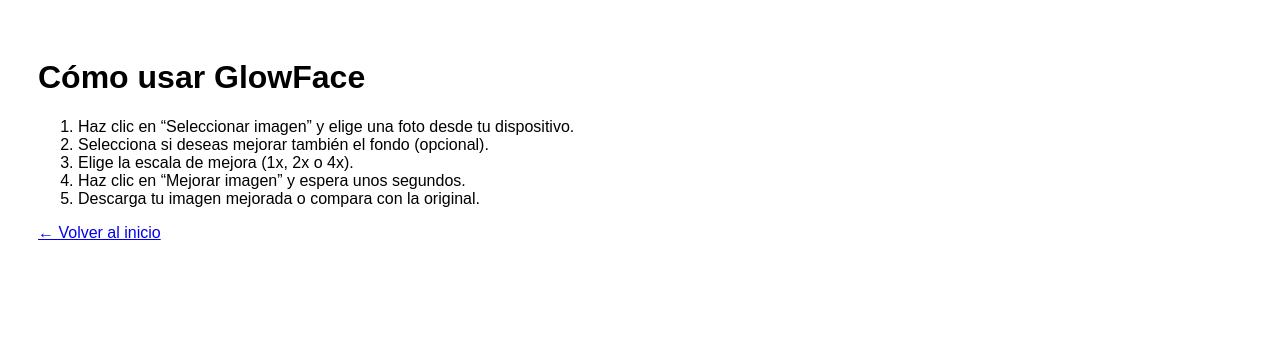
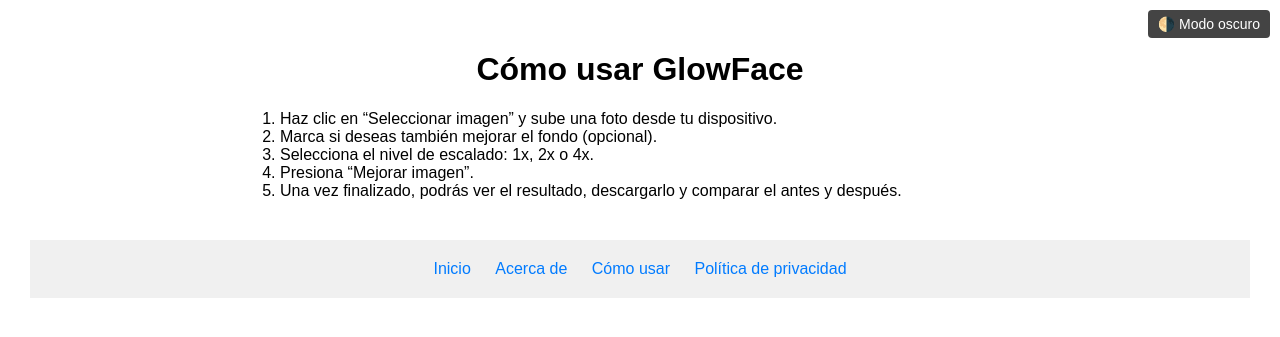
Before and after one commit to adritoon/FaceA, a Flask app: page /como-usar in a window 1280 px wide. Shown: the top 337 px of the page. Run offline with Flask 3, Linux system fonts and the light colour scheme.

Commit message:
Mejora de modo oscuro persistente y footer

```diff
--- a/templates/como_usar.html
+++ b/templates/como_usar.html
@@ -2,17 +2,108 @@
 <html lang="es">
 <head>
   <meta charset="UTF-8">
-  <title>Cómo usar</title>
+  <title>Cómo usar GlowFace</title>
+  <style>
+    body {
+      font-family: Arial, sans-serif;
+      padding: 30px;
+      margin: 0;
+      background-color: #fff;
+      color: #000;
+      transition: background-color 0.3s, color 0.3s;
+    }
+
+    body.dark {
+      background-color: #121212;
+      color: #eee;
+    }
+
+    .container {
+      max-width: 800px;
+      margin: auto;
+    }
+
+    h1 {
+      text-align: center;
+    }
+
+    #footer {
+      margin-top: 40px;
+      padding: 20px;
+      background-color: #f0f0f0;
+      text-align: center;
+    }
+
+    #footer a {
+      color: #007bff;
+      margin: 0 10px;
+      text-decoration: none;
+    }
+
+    #footer a:hover {
+      text-decoration: underline;
+    }
+
+    body.dark #footer {
+      background-color: #121212;
+      color: #ccc;
+    }
+
+    body.dark #footer a {
+      color: #9fc3ff;
+    }
+
+    .theme-toggle {
+      position: absolute;
+      top: 10px;
+      right: 10px;
+      font-size: 14px;
+      padding: 6px 10px;
+      background: #444;
+      color: white;
+      border: none;
+      border-radius: 4px;
+      cursor: pointer;
+    }
+
+    body.dark .theme-toggle {
+      background: #eee;
+      color: black;
+    }
+  </style>
 </head>
-<body style="font-family: Arial; padding: 30px;">
-  <h1>Cómo usar GlowFace</h1>
-  <ol>
-    <li>Haz clic en “Seleccionar imagen” y elige una foto desde tu dispositivo.</li>
-    <li>Selecciona si deseas mejorar también el fondo (opcional).</li>
-    <li>Elige la escala de mejora (1x, 2x o 4x).</li>
-    <li>Haz clic en “Mejorar imagen” y espera unos segundos.</li>
-    <li>Descarga tu imagen mejorada o compara con la original.</li>
-  </ol>
-  <a href="/">← Volver al inicio</a>
+<body>
+  <button class="theme-toggle" onclick="toggleTheme()">🌗 Modo oscuro</button>
+
+  <div class="container">
+    <h1>Cómo usar GlowFace</h1>
+    <ol>
+      <li>Haz clic en “Seleccionar imagen” y sube una foto desde tu dispositivo.</li>
+      <li>Marca si deseas también mejorar el fondo (opcional).</li>
+      <li>Selecciona el nivel de escalado: 1x, 2x o 4x.</li>
+      <li>Presiona “Mejorar imagen”.</li>
+      <li>Una vez finalizado, podrás ver el resultado, descargarlo y comparar el antes y después.</li>
+    </ol>
+  </div>
+
+  <div id="footer">
+    <a href="/">Inicio</a>
+    <a href="/acerca">Acerca de</a>
+    <a href="/como-usar">Cómo usar</a>
+    <a href="/privacidad">Política de privacidad</a>
+  </div>
+
+  <script>
+    function toggleTheme() {
+      const body = document.body;
+      const isDark = body.classList.toggle("dark");
+      localStorage.setItem("darkMode", isDark ? "1" : "0");
+    }
+    window.onload = () => {
+      if (localStorage.getItem("darkMode") === "1") {
+        document.body.classList.add("dark");
+      }
+    };
+  </script>
 </body>
 </html>
```
Also changed, not shown: templates/acerca.html (+97 -6 lines), templates/index.html (+37 -3 lines), templates/privacidad.html (+97 -6 lines).
